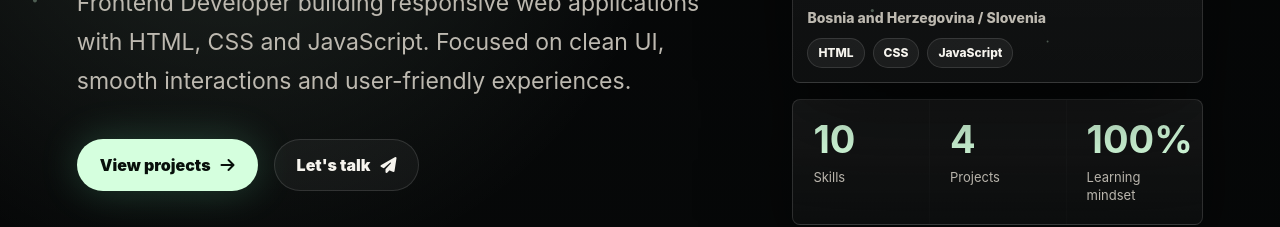
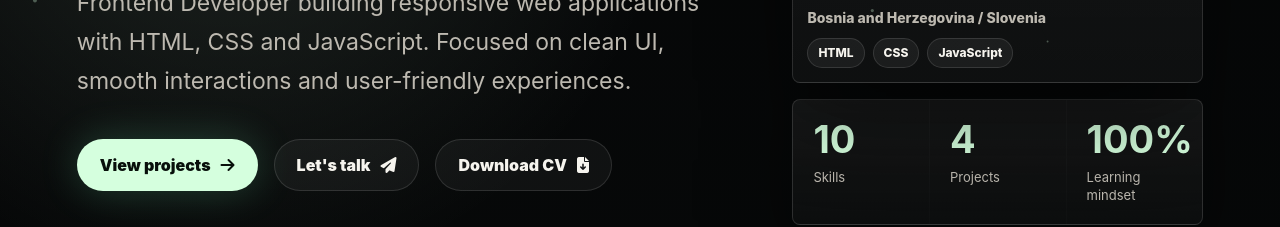
Before and after one commit to Ammar1312/amar-portofolio, a plain HTML site: page index.html in a window 1280 px wide. Shown: the part 744-971 px from the top of the page. Drawn offline with Linux system fonts and the light colour scheme.

Commit message:
CV update

```diff
--- a/index.html
+++ b/index.html
@@ -57,6 +57,10 @@
                     <a class="button ghost magnetic" href="#contact">
                         <span>Let's talk</span>
                         <i class="fa-solid fa-paper-plane"></i>
+                    </a>
+                    <a class="button ghost magnetic" href="./amar-domazet-cv.pdf" target="_blank" rel="noopener noreferrer">
+                        <span>Download CV</span>
+                        <i class="fa-solid fa-file-arrow-down"></i>
                     </a>
                 </div>
             </div>
```
Also changed, not shown: 2 other files.
